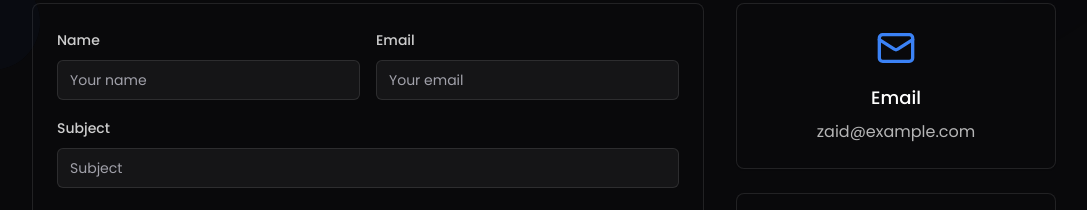
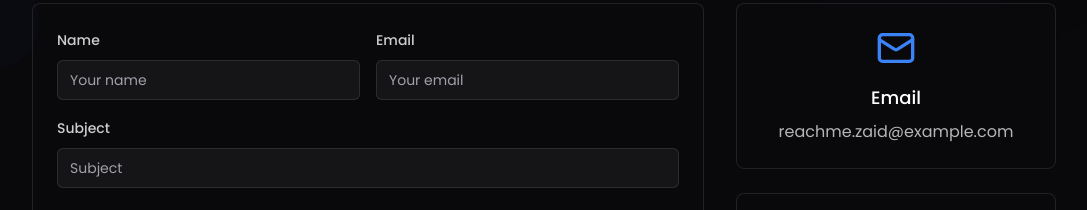
Before and after one commit to Zaidgit26/zaidportfo, a Next.js app: page / in a window 1280 px wide. Shown: the part 4880-5090 px from the top of the page, without its empty margins (96-1183 px from the left). Built offline with nearby package versions, Linux system fonts and the light colour scheme.

Commit message:
Update contact-section.tsx
updated email and before commit contact number

```diff
--- a/components/contact-section.tsx
+++ b/components/contact-section.tsx
@@ -52,7 +52,7 @@ export function ContactSection() {
     {
       icon: <Mail className="w-10 h-10 text-primary" />,
       title: "Email",
-      value: "zaid@example.com",
+      value: "reachme.zaid@example.com",
       link: "mailto:reachme.zaid@gmail.com",
     },
     {
```
